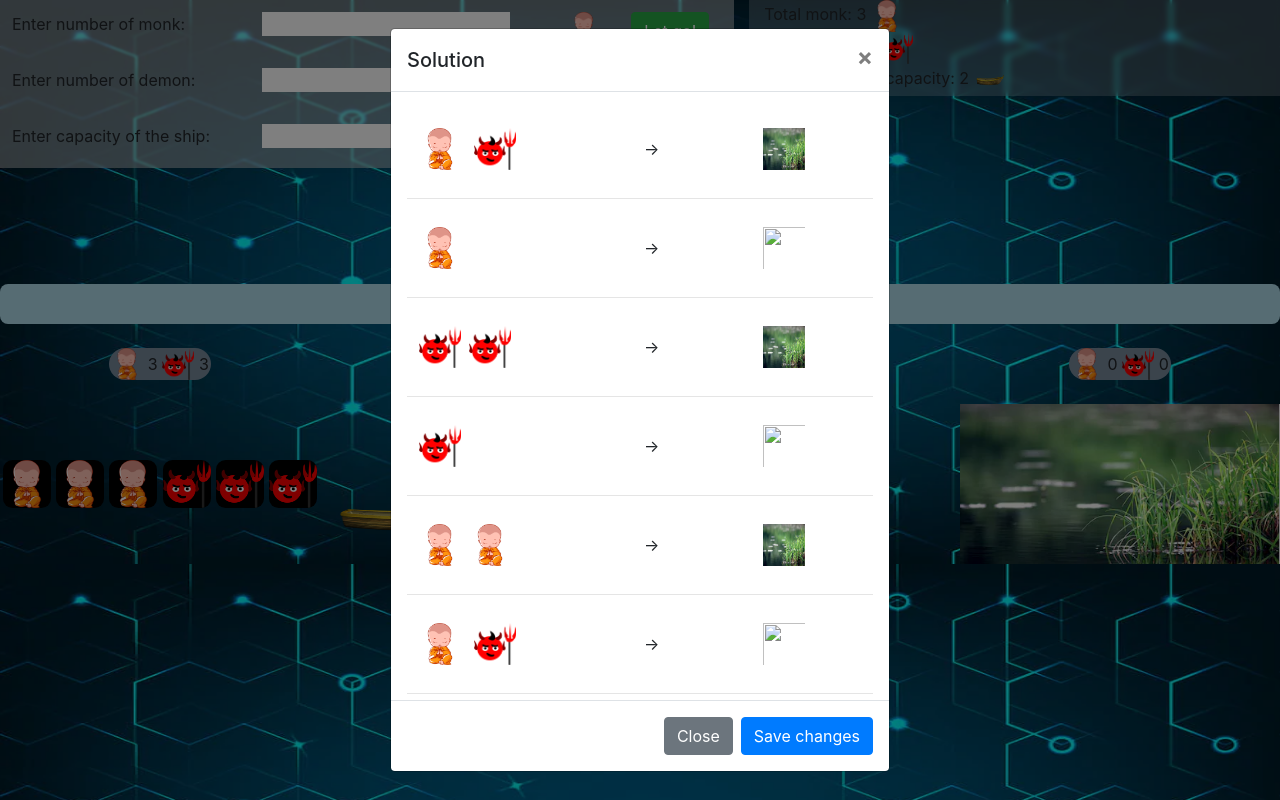
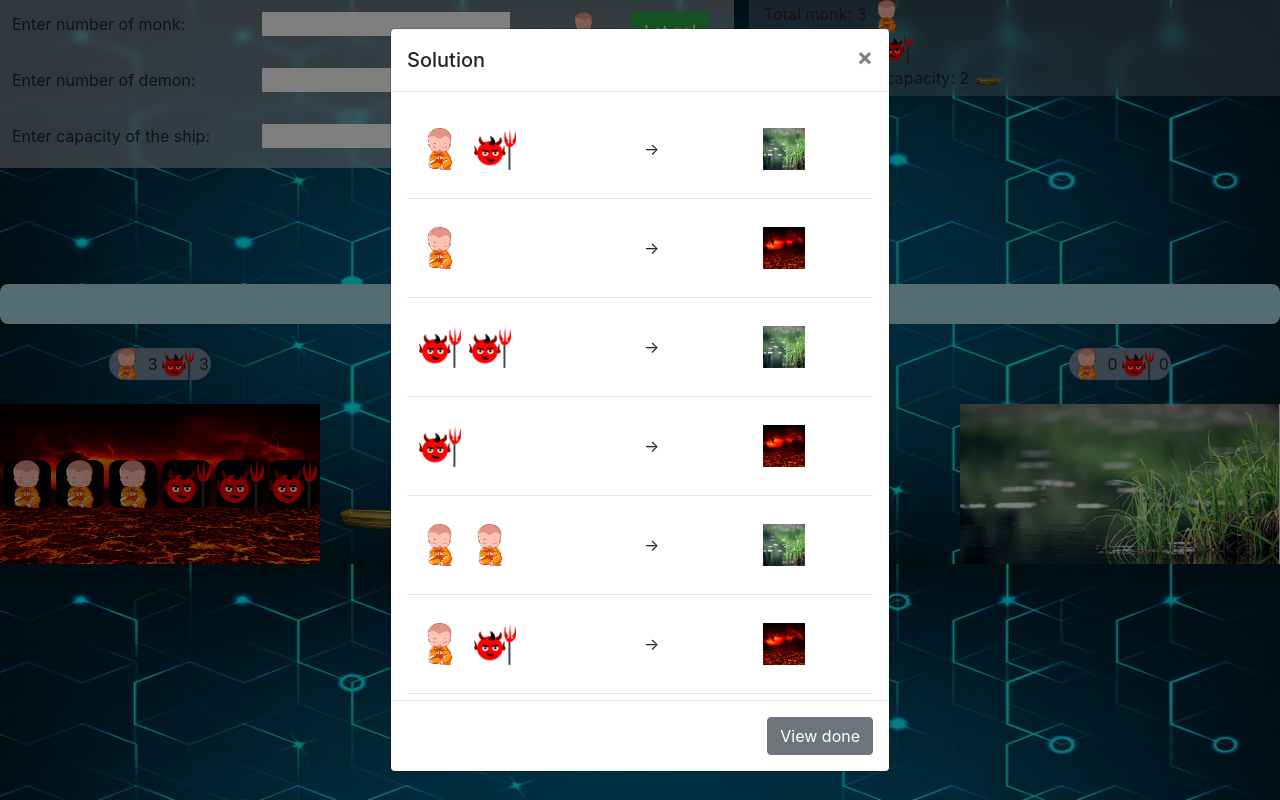
Before and after one commit to nguyenductrongdev/IQ-river, a plain HTML site: page index.html in a window 1280 px wide. Both pictures are taken after a click on the element "view solution". Drawn offline with nearby package versions, Linux system fonts and the light colour scheme.

Commit message:
feat: update ui

```diff
--- a/handle_solution.js
+++ b/handle_solution.js
@@ -302,7 +302,7 @@ $(document).ready(function () {
 
     CONTROLLER_MOVE
         .click(async function () {
-            if(isEnded) return;
+            if (isEnded) return;
 
             let nbShipDeckItems = SHIP_DECK.children().length;
             if (nbShipDeckItems > 0) {
@@ -360,6 +360,7 @@ $(document).ready(function () {
 
     CONTROLLER_VIEW
         .click(async function () {
+            PREVIEW_MODEL.html("");
             let monk = A_BANK.children('.monk').length + (SHIP.attr('bank') === 'a' ? SHIP_DECK.children('.monk').length : 0);
             let demon = A_BANK.children('.demon').length + (SHIP.attr('bank') === 'a' ? SHIP_DECK.children('.demon').length : 0);
             let posShip = SHIP.attr('bank') === 'a' ? State.A_BANK : State.B_BANK;
@@ -367,7 +368,7 @@ $(document).ready(function () {
             let stt = new State(monk, demon, posShip);
             let aiSolution = AISolving.getSolution(stt);
             if (aiSolution.length === 0) {
-                alert('This input is no solutions');
+                PREVIEW_MODEL.html("This input is no solutions");
                 return true;
             }
             let solutionHtml = "";
@@ -377,7 +378,7 @@ $(document).ready(function () {
                 let { monk, demon } = operator;
                 let monkImages = new Array(monk).fill(`<img class="p-1 solution-item" src='./monk.png' />`)
                 let demonImages = new Array(demon).fill(`<img class="p-1 solution-item" src='./demon.png' />`)
-                let destBankImg = `<img class="p-1 solution-item" src='${shipInFire ?"./riverbank.png" : "./fire-land.jpg" }' />`;
+                let destBankImg = `<img class="p-1 solution-item" src='${shipInFire ? "./riverbank.png" : "./fire-land.jpg"}' />`;
                 shipInFire = !shipInFire;
                 solutionHtml += `<div class="p-1 my-2 d-flex justify-content-center align-items-center">
                     <span class="p-1 w-50">${monkImages.join("")} ${demonImages.join("")}</span>
@@ -385,7 +386,6 @@ $(document).ready(function () {
                     <span class="p-1 w-25">${destBankImg}</span>
                 </div><hr/>`;
             }
-            console.log(solutionHtml);
             PREVIEW_MODEL.html(solutionHtml);
             PREVIEW_MODEL.addClass("preview-solution-modal--active");
             return true;
--- a/index.html
+++ b/index.html
@@ -20,7 +20,7 @@
             <table class="table table-borderless">
                <tr>
                   <td>Enter number of monk:</td>
-                  <td><input id="initor__valueMonk" type="number" min="0"></td>
+                  <td><input id="initor__valueMonk" type="number" min="1"></td>
                   <td><img class="item-img" src="./monk.png" alt="monk image"></td>
                   <td rowspan="3">
                      <span class="btn btn-success wave-in-btn" id="input-setter">Let go!</span>
@@ -28,7 +28,7 @@
                </tr>
                <tr>
                   <td>Enter number of demon:</td>
-                  <td><input id="initor__valueDemon" type="number" min="0"></td>
+                  <td><input id="initor__valueDemon" type="number" min="1"></td>
                   <td><img class="item-img" src="./demon.png" alt="demon image"></td>
                </tr>
                <tr>
@@ -56,7 +56,8 @@
          <span class="btn btn-primary wave-in-btn" id="controller__move">move</span>
          <span class="btn btn-dark wave-in-btn" id="controller__restart">restart</span>
          <span class="btn btn-info wave-in-btn" id="controller__help">AI solving</span>
-         <span class="btn btn-info wave-in-btn" id="controller__solution" data-toggle="modal" data-target="#solutionModal">view solution</span>
+         <span class="btn btn-info wave-in-btn" id="controller__solution" data-toggle="modal"
+            data-target="#solutionModal">view solution</span>
       </div>
    </div>
    <div id="message-bar"></div>
@@ -113,15 +114,14 @@
             <div class="modal-header">
                <h5 class="modal-title" id="solutionModalLabel">Solution</h5>
                <button type="button" class="close" data-dismiss="modal" aria-label="Close">
-               <span aria-hidden="true">&times;</span>
+                  <span aria-hidden="true">&times;</span>
                </button>
             </div>
             <div id="solution-step-container" class="modal-body">
                Waiting for solution...
             </div>
             <div class="modal-footer">
-               <button type="button" class="btn btn-secondary" data-dismiss="modal">Close</button>
-               <button type="button" class="btn btn-primary">Save changes</button>
+               <button type="button" class="btn btn-secondary" data-dismiss="modal">View done</button>
             </div>
          </div>
       </div>
--- a/style.css
+++ b/style.css
@@ -18,7 +18,7 @@ body {
     justify-content: space-around;
     padding: 0.75rem;
     background-color: rgba(255, 0, 0, 0.3);
-    backdrop-filter: blur(0.06rem);
+    backdrop-filter: blur(0.25rem);
 }
 
 #gamebar {
@@ -97,8 +97,8 @@ body {
 
 .gamebar__bank__item:hover {
     box-shadow:
-        0rem 0.1rem  black,
-        0.1rem 0rem  black,
+        0rem 0.1rem black,
+        0.1rem 0rem black,
         0rem -0.1rem black,
         -0.1rem 0rem black;
 }
@@ -119,7 +119,7 @@ body {
 
 #initor {
     background-color: rgba(200, 200, 200, 0.5);
-    backdrop-filter: blur(0.06rem);
+    backdrop-filter: blur(0.25rem);
 }
 
 .item-img {
@@ -188,7 +188,7 @@ body {
 
 #info {
     background-color: rgba(250, 245, 245, 0.2);
-    backdrop-filter: blur(3px);
+    backdrop-filter: blur(0.5rem);
 }
 
 .solution-item {
```
Also changed, not shown: fire-land.jpg (added).
